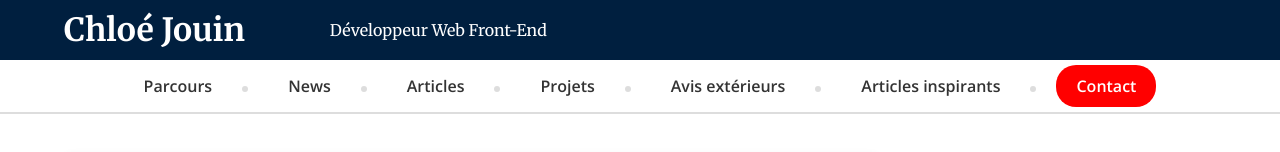
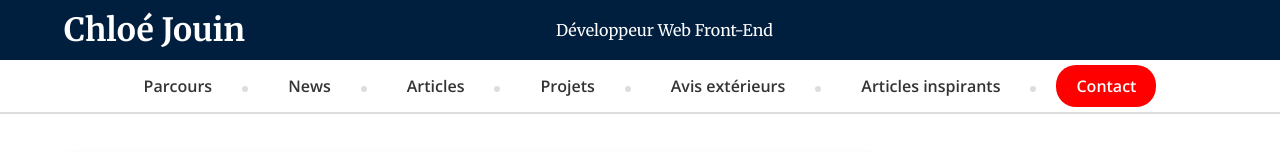
Before and after one commit to ChloeCassanJouin/Portefolio, a plain HTML site: page index.html in a window 1280 px wide. Shown: the top 152 px of the page. Drawn offline with nearby package versions, Linux system fonts and the light colour scheme.

Commit message:
élargissement zone animation métier

```diff
--- a/style.css
+++ b/style.css
@@ -39,6 +39,9 @@ header .logo p {
     font-size: 1rem;
     margin: 0;
     color: #fff; /* Couleur du texte en blanc */
+    width: 50%; /* Ajuste la largeur du texte (augmente si besoin) */
+    text-align: right; /* Aligne le texte vers la droite */
+    margin-left: auto; /* Pousse le texte à droite */
 }
 
 /* Animation pour le texte défilant */
```
